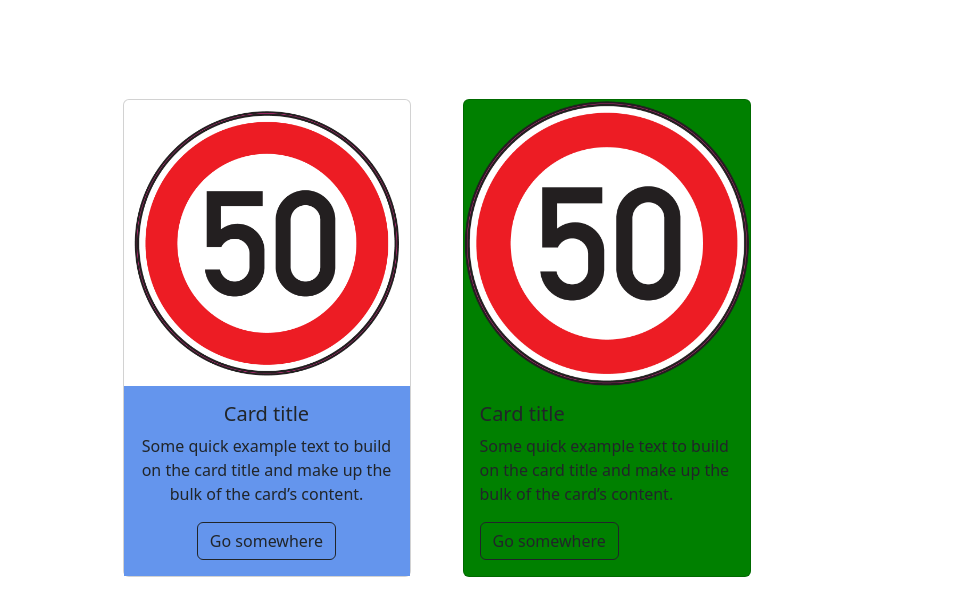
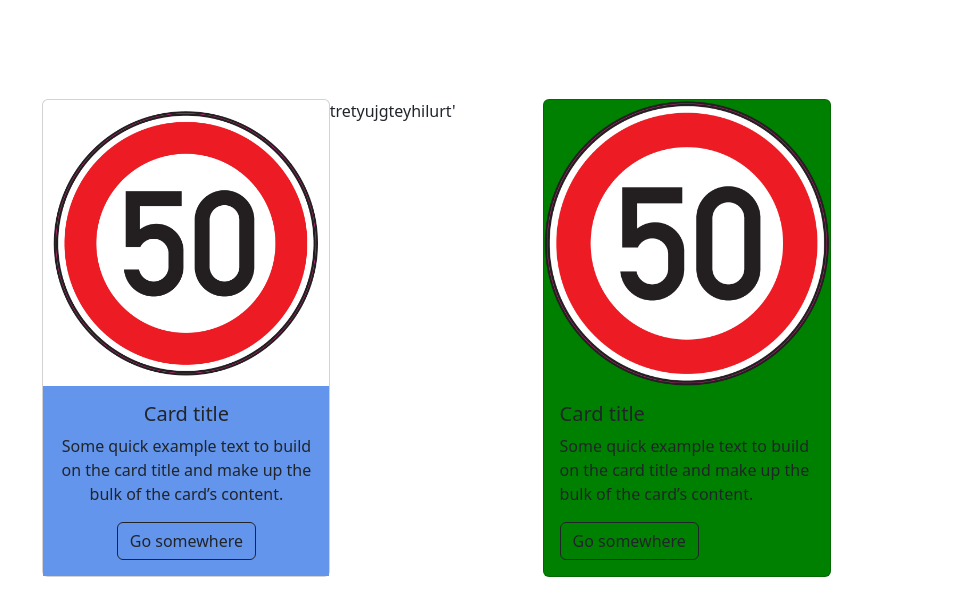
Before and after one commit to MusiqueCabrini/bbabaab, a plain HTML site: page main.html in a window 1280 px wide. Shown: the full height of the page, 302-1280 px from the left. Drawn offline with nearby package versions, Linux system fonts and the light colour scheme.

Commit message:
hyulp^mù

```diff
--- a/main.html
+++ b/main.html
@@ -26,6 +26,7 @@
                         </div>
                     </div>
                 </div>
+                zeyutretyujgteyhilurt'
 
                 <div class="col-sm-2" id="container-lum">
                     <div class="card" style="width: 18rem;" id="lum">
```
